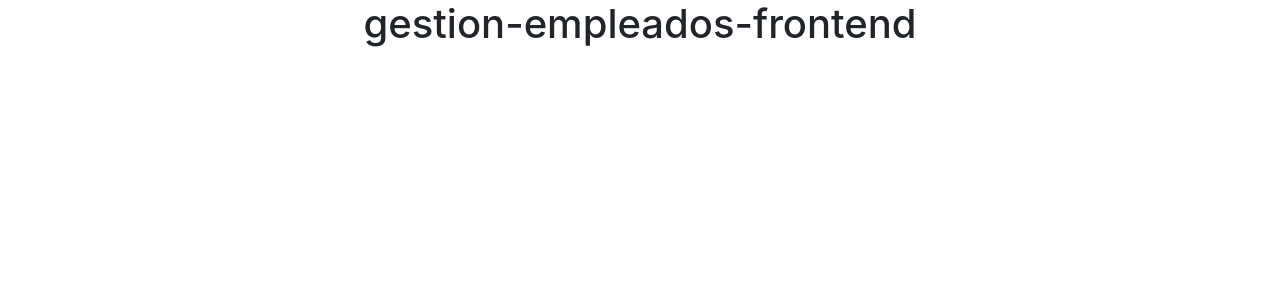
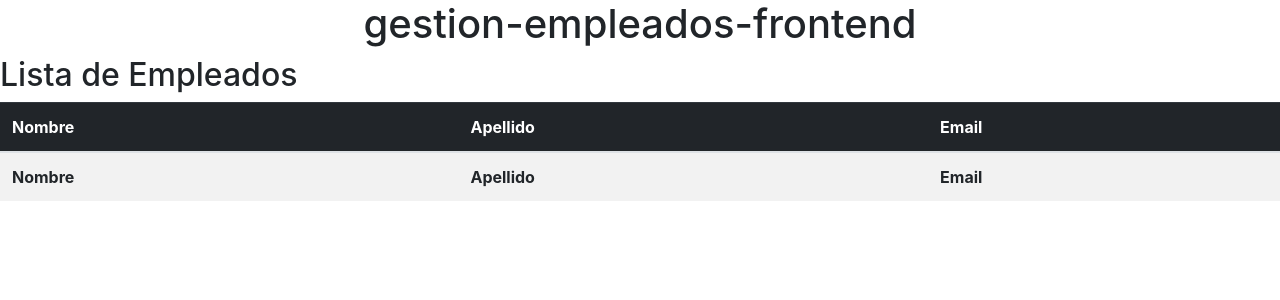
Before and after one commit to Lalu163/gestion-empleados-frontend, an Angular app: page / in a window 1280 px wide. Shown: the top 300 px of the page. Built offline with nearby package versions, Linux system fonts and the light colour scheme.

Commit message:
añadida tabla y nuevo componente

```diff
--- a/src/app/app.component.html
+++ b/src/app/app.component.html
@@ -1 +1,2 @@
 <h1 class="text-center">{{title}}</h1>
+<app-lista-empleados></app-lista-empleados>
--- a/src/app/app.module.ts
+++ b/src/app/app.module.ts
@@ -3,10 +3,12 @@ import { BrowserModule } from '@angular/platform-browser';
 
 import { AppRoutingModule } from './app-routing.module';
 import { AppComponent } from './app.component';
+import { ListaEmpleadosComponent } from './lista-empleados/lista-empleados.component';
 
 @NgModule({
   declarations: [
-    AppComponent
+    AppComponent,
+    ListaEmpleadosComponent
   ],
   imports: [
     BrowserModule,
--- /dev/null
+++ b/src/app/lista-empleados/lista-empleados.component.html
@@ -0,0 +1,17 @@
+<h2>Lista de Empleados</h2>
+<table class="table table-striped">
+    <thead class="table-dark">
+        <tr>
+            <th>Nombre</th>
+            <th>Apellido</th>
+            <th>Email</th>
+        </tr>
+    </thead>
+    <tbody>
+        <tr>
+            <th>Nombre</th>
+            <th>Apellido</th>
+            <th>Email</th>
+        </tr>
+    </tbody>
+</table>
```
Also changed, not shown: src/app/lista-empleados/lista-empleados.component.ts (added, +10 -0 lines), src/app/lista-empleados/lista-empleados.component.css (added), 1 other file (tests, documents, lock files or other folders).
